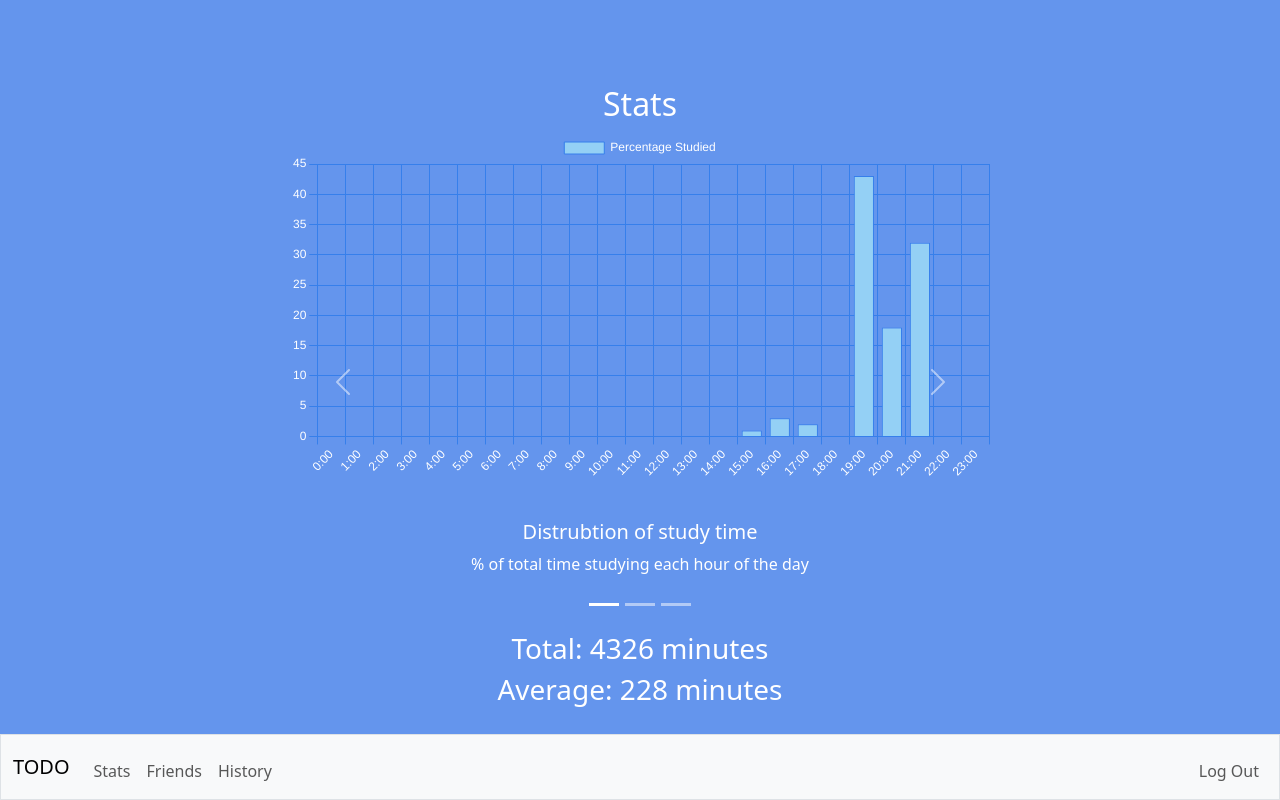
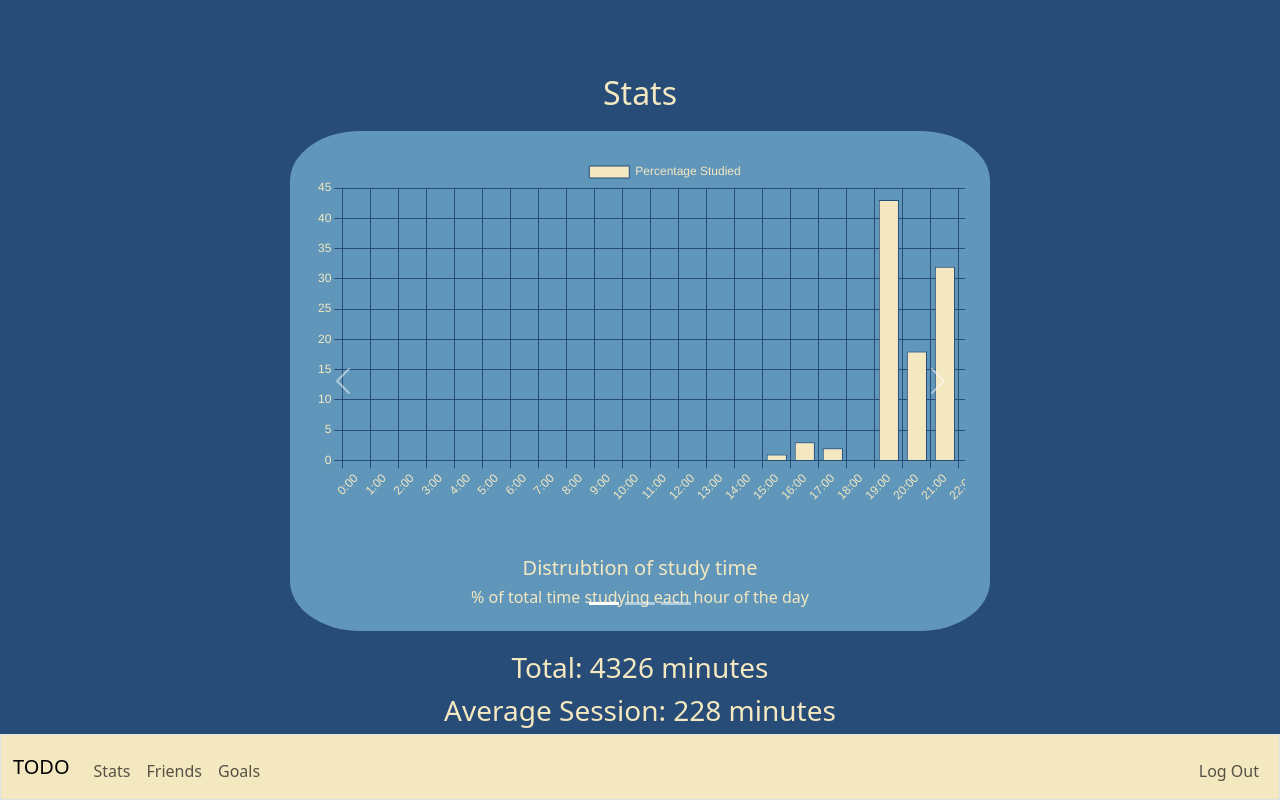
Before and after one commit to Gabriel-Whittaker/Study-Timer, a Flask app: page /stats in a window 1280 px wide. Run offline with Flask 3, Linux system fonts and the light colour scheme; a user stored in the database is signed in; data comes from the database, SQL or seed files in the repository; both versions use the stored data as it was after the commit.

Commit message:
frontend color

```diff
--- a/timer/app.py
+++ b/timer/app.py
@@ -250,7 +250,7 @@ def view_goal_invites():
 @app.route("/accept_goal_invite", methods=["POST"])
 def accept_goal_invite():
     insert_db("UPDATE goalsInvites SET accepted = 1 WHERE id = ? AND taskID = ?", (session['id'],request.form.get("taskID")))
-    return render_template("goals.html", sucess= "accepted")
+    return redirect("/goals")
 
 
 @app.route("/view_goals", methods=["GET", "POST"])
--- a/timer/static/friends.js
+++ b/timer/static/friends.js
@@ -35,6 +35,7 @@ async function getfriends()
     friends.forEach(function(friend) {
         const li = document.createElement('li');
         li.innerText = friend.username;
+        li.className = "list-group-item";
         document.getElementById('friendslist').appendChild(li);
 
     }); // Close forEach callback
--- /dev/null
+++ b/timer/static/stats.js
@@ -0,0 +1,36 @@
+document.addEventListener('DOMContentLoaded', function () {
+
+    async function fetchData(id, name, args, units) {
+        const ctx = document.getElementById(id);
+        let data = await (fetch(`/${name}?${args}`));
+        data = await data.json();
+        console.log(data);
+        new Chart(ctx, {
+            type: 'bar',
+            data: {
+                labels: data.labels,
+                datasets:// data.dataset
+                    [{
+                        label: `${units} Studied`,
+                        data: data.dataset,
+                        borderWidth: 1
+                    }]
+            },
+            options: {
+                scales: {
+                    y: {
+                        beginAtZero: true
+                    }
+                }
+            }
+        });
+    }
+    Chart.defaults.backgroundColor = '#f4e8c1';
+    Chart.defaults.borderColor = '#274C77';
+    Chart.defaults.color = '#f4e8c1';
+
+    fetchData("hourlychart", "hourly_data", null, "Percentage");
+    fetchData("monthchart", "month_data", "month=8", "Minutes");
+    fetchData("yearchart", "year_data", "year=2025", "Minutes");
+
+});
--- a/timer/static/styles.css
+++ b/timer/static/styles.css
@@ -2,7 +2,7 @@
 {
     margin: 5px;
     font-size: 120px;
-    color : white;
+    color : #f4e8c1;
     /* padding: 10px; */
 }
 #dropdown
@@ -15,7 +15,9 @@
     /* background-color: darkolivegreen; */
 body
 {
-    background-color: cornflowerblue;
+    /* background-color: #91C8E4; */
+    background-color: #274c77;
+
 }
 
 body {
@@ -46,3 +48,89 @@ body {
 {
    background-color:  greenyellow;
 }
+
+h2
+{
+    color: #f4e8c1;
+    padding: 10px;
+}
+
+h3
+{
+    color: #f4e8c1;
+
+}
+h5
+{
+    color: #f4e8c1;
+
+}
+h6
+{
+    color: #f4e8c1;
+
+}
+form
+{
+
+    padding:5px;
+}
+
+:root {
+     --bs-body-bg: #f4e8c1;
+}
+
+li
+{
+    color: #331e38;
+}
+
+input{
+    background-color: #f4e8c1;
+}
+
+.card {
+    background-color: #6096BA;
+
+}
+.card-title{
+    color: #f4e8c1;
+}
+.card-text{
+    color: #f4e8c1;
+}
+.card-subtitle{
+    color: #f4e8c1;
+}
+
+.invitebtn{
+    background-color: #f4e8c1;
+    margin: 5px;
+
+}
+.navbar{
+    background-color: #f4e8c1 !important;
+}
+
+.progress
+{
+    background-color: #f4e8c1;
+
+}
+
+.progress-bar
+{
+    background-color: #274c77;
+}
+
+option
+{
+    background-color: #f4e8c1;
+
+
+}
+select
+{
+    background-color: #f4e8c1;
+
+}
--- a/timer/templates/goals.html
+++ b/timer/templates/goals.html
@@ -5,8 +5,8 @@
 
 <div class="d-flex justify-content-between align-items-center">
     <div id="goalscontainer">
-        <h3>Invites</h3>
-        <div class="container my-4">
+        <h2>Invites</h2>
+        <div class="container my-4" >
 
             <div class="d-flex overflow-auto" style="gap: 1rem; padding-bottom: 1rem;" id="inviteslist">
 
@@ -18,7 +18,7 @@
 
 
 
-        <h3>Goals</h3>
+        <h2>Goals</h2>
         <div class="container my-4">
 
             <div class="d-flex overflow-auto" style="gap: 1rem; padding-bottom: 1rem;" id="goalslist">
--- a/timer/templates/index.html
+++ b/timer/templates/index.html
@@ -10,20 +10,20 @@
             <h1 id ="timer"></h1>
             <div class="align-self-center">
                 <div class="btn-group dropend" id ="dropdown">
-                    <button type="button" class="btn btn-secondary dropdown-toggle" data-bs-toggle="dropdown" aria-expanded="false">
+                    <button type="button" class="btn btn-secondary dropdown-toggle" data-bs-toggle="dropdown" aria-expanded="false" style="background-color: #6096BA;">
                         <img src="/static/settingslogo.jpg" alt="Clock Icon" width="30" height="30">
                     </button>
                         <ul class="dropdown-menu" aria-labelledby="dropdownMenuButton1">
                             <li><input type="number" id="minutes" placeholder="Minutes" min="0" class="dropdown-item"></li>
                             <li><input type="number" id="seconds" placeholder="Seconds" min="0" class="dropdown-item"></li>
-                            <li><a class="dropdown-item" href="#">Something here</a></li>
+
                         </ul>
                 </div>
             </div>
         </div>
 
         <div class="d-flex align-items-center justify-content-center mt-3">
-            <button id="start" class="btn btn-primary btn-lg">Start Timer</button>
+            <button id="start" class="btn btn-primary btn-lg" style="background-color: #6096BA; color:#f4e8c1">Start Timer</button>
         </div>
 
 
--- a/timer/templates/layout.html
+++ b/timer/templates/layout.html
@@ -32,7 +32,7 @@
                     <ul class="navbar-nav me-auto mt-2">
                         <li class="nav-item"><a class="nav-link" href="/stats">Stats</a></li>
                         <li class="nav-item"><a class="nav-link" href="/friends">Friends</a></li>
-                        <li class="nav-item"><a class="nav-link" href="/goals">History</a></li>
+                        <li class="nav-item"><a class="nav-link" href="/goals">Goals</a></li>
                     </ul>
                     <ul class="navbar-nav ms-auto mt-2">
                         <li class="nav-item"><a class="nav-link" href="/logout">Log Out</a></li>
--- a/timer/templates/stats.html
+++ b/timer/templates/stats.html
@@ -2,12 +2,12 @@
 
 {% block content %}
 
+<script src="/static/stats.js"></script>
 
-
-  <h2 style="text-align: center; color: white;">Stats</h2>
+  <h2 style="text-align: center;">Stats</h2>
 
 <!-- <div class = "d-flex justify-content-center"> -->
-<div id="carouselExampleCaptions" class="carousel slide" data-bs-ride="carousel" >
+<div id="carouselExampleCaptions" class="carousel slide" data-bs-ride="carousel" style="background-color: #6096BA; border-radius: 10%; padding: 25px; width: 700px; height: 500px;">
   <div class="carousel-indicators">
     <button type="button" data-bs-target="#carouselExampleCaptions" data-bs-slide-to="0" class="active" aria-current="true" aria-label="Slide 1"></button>
     <button type="button" data-bs-target="#carouselExampleCaptions" data-bs-slide-to="1" aria-label="Slide 2"></button>
@@ -20,16 +20,16 @@
     </div>
       <div class="carousel-caption d-none d-md-block">
         <h5>Distrubtion of study time</h5>
-        <p>% of total time studying each hour of the day</p>
+        <h6>% of total time studying each hour of the day</h6>
       </div>
     </div>
     <div class="carousel-item">
     <div style="width: 700px; height: 500px;">
-        <canvas id="monthchart"></canvas>
+        <canvas id="monthchart" ></canvas>
     </div>
       <div class="carousel-caption d-none d-md-block">
         <h5>Monthly breakdown</h5>
-        <p>Time studied each day </p>
+        <h6>Time studied each day </h6>
       </div>
     </div>
     <div class="carousel-item">
@@ -38,7 +38,7 @@
     </div>
       <div class="carousel-caption d-none d-md-block">
         <h5>Yearly breakdown</h5>
-        <p>Time studied each month</p>
+        <h6>Time studied each month</h6>
       </div>
     </div>
   </div>
@@ -53,8 +53,8 @@
 </div>
 </div>
 
-<h3 style="text-align: center; color: white;">Total: {{total}} minutes</h3>
-<h3 style="text-align: center; color: white;">Average: {{average}} minutes</h3>
+<h3 style="text-align: center; margin: 10px; margin-top: 20px;">Total: {{total}} minutes</h3>
+<h3 style="text-align: center; ">Average Session: {{average}} minutes</h3>
 
 
 
@@ -70,36 +70,6 @@
 
 <script>
 
-    async function fetchData(id, name, args, units) {
-        const ctx = document.getElementById(id);
-        let data = await (fetch(`/${name}?${args}`));
-        data = await data.json();
-        console.log(data);
-        new Chart(ctx, {
-            type: 'bar',
-            data: {
-                labels: data.labels,
-                datasets:// data.dataset
-                    [{
-                        label: `${units} Studied`,
-                        data: data.dataset,
-                        borderWidth: 1
-                    }]
-            },
-            options: {
-                scales: {
-                    y: {
-                        beginAtZero: true
-                    }
-                }
-            }
-        });
-    }
-    Chart.defaults.backgroundColor = '#94D0F5';
-    Chart.defaults.borderColor = '#367fEB';
-    Chart.defaults.color = '#FFFFFF';
-    fetchData("hourlychart","hourly_data", null, "Percentage");
-    fetchData("monthchart", "month_data", "month=8", "Minutes");
-    fetchData("yearchart", "year_data", "year=2025", "Minutes");
+
 </script>
 {% endblock %}
```
Also changed, not shown: timer/static/goals.js (+34 -7 lines), timer/templates/friends.html (+4 -4 lines), timer/database.db, 3 other files.
